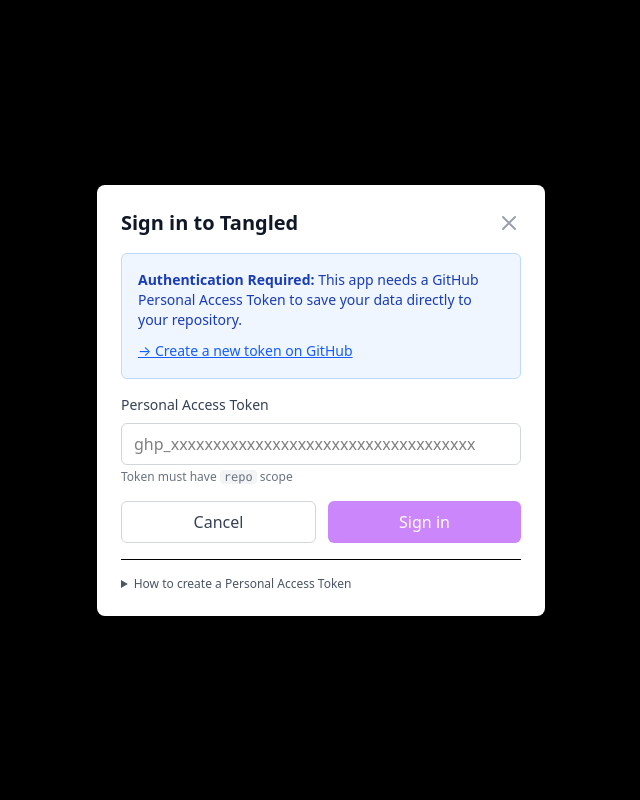
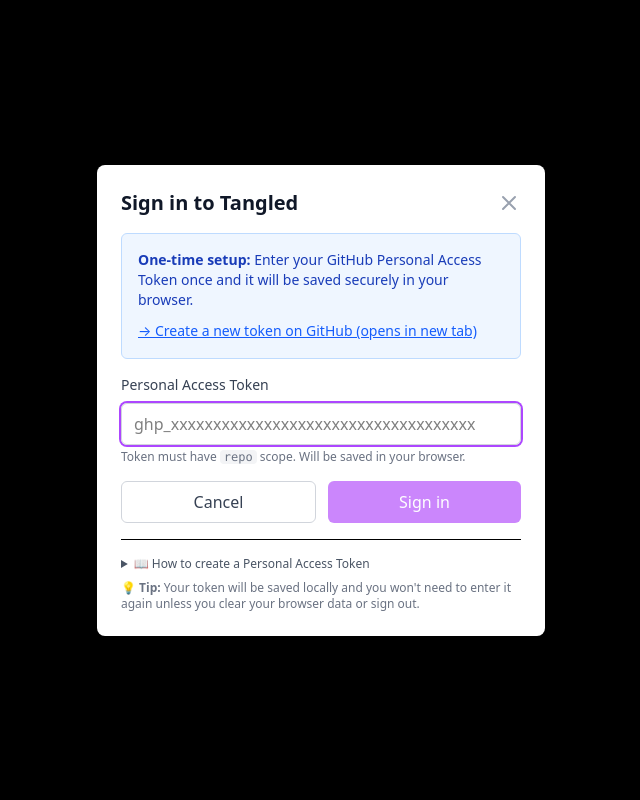
Before and after one commit to cinnamon-msft/tangled, a React app in the folder frontend/: page /tangled/ in a window 1280 px wide. Both pictures are taken after a click on the button "Sign in with GitHub". Shown: the top 800 px of the page, without its empty margins (319-959 px from the left). Built offline with nearby package versions, Linux system fonts and the light colour scheme; the HTML template or start-up script is replaced by a standard one.

Commit message:
feat: Improve token input UX with persistence messaging
- Clarify that token is one-time setup and persists

- Add autofocus to token input

- Recommend 'No expiration' for convenience

- Add helpful tip about token persistence

```diff
--- a/frontend/src/components/TokenInputModal.tsx
+++ b/frontend/src/components/TokenInputModal.tsx
@@ -52,13 +52,13 @@ export default function TokenInputModal({ isOpen, onClose }: TokenInputModalProp
         <div className="space-y-4">
           <div className="bg-blue-50 border border-blue-200 rounded-md p-4">
             <p className="text-sm text-blue-800 mb-2">
-              <strong>Authentication Required:</strong> This app needs a GitHub Personal Access Token to save your data directly to your repository.
+              <strong>One-time setup:</strong> Enter your GitHub Personal Access Token once and it will be saved securely in your browser.
             </p>
             <button
               onClick={handleCreateToken}
               className="text-sm text-blue-600 hover:text-blue-800 underline"
             >
-              → Create a new token on GitHub
+              → Create a new token on GitHub (opens in new tab)
             </button>
           </div>
 
@@ -75,9 +75,10 @@ export default function TokenInputModal({ isOpen, onClose }: TokenInputModalProp
                 placeholder="ghp_xxxxxxxxxxxxxxxxxxxxxxxxxxxxxxxxxxxx"
                 className="w-full px-3 py-2 border border-gray-300 rounded-md focus:outline-none focus:ring-2 focus:ring-purple-500"
                 required
+                autoFocus
               />
               <p className="mt-1 text-xs text-gray-500">
-                Token must have <code className="bg-gray-100 px-1 rounded">repo</code> scope
+                Token must have <code className="bg-gray-100 px-1 rounded">repo</code> scope. Will be saved in your browser.
               </p>
             </div>
 
@@ -105,19 +106,23 @@ export default function TokenInputModal({ isOpen, onClose }: TokenInputModalProp
             </div>
           </form>
 
-          <div className="border-t pt-4">
+          <div className="border-t pt-4 space-y-2">
             <details className="text-xs text-gray-600">
               <summary className="cursor-pointer hover:text-gray-900 font-medium">
-                How to create a Personal Access Token
+                📖 How to create a Personal Access Token
               </summary>
               <ol className="mt-2 space-y-1 list-decimal list-inside">
                 <li>Click "Create a new token on GitHub" above</li>
                 <li>Give it a name like "Tangled App"</li>
+                <li>Set expiration to "No expiration" (recommended)</li>
                 <li>Select the <code className="bg-gray-100 px-1 rounded">repo</code> scope</li>
                 <li>Click "Generate token" at the bottom</li>
                 <li>Copy the token and paste it above</li>
               </ol>
             </details>
+            <div className="text-xs text-gray-500">
+              💡 <strong>Tip:</strong> Your token will be saved locally and you won't need to enter it again unless you clear your browser data or sign out.
+            </div>
           </div>
         </div>
       </div>
```
